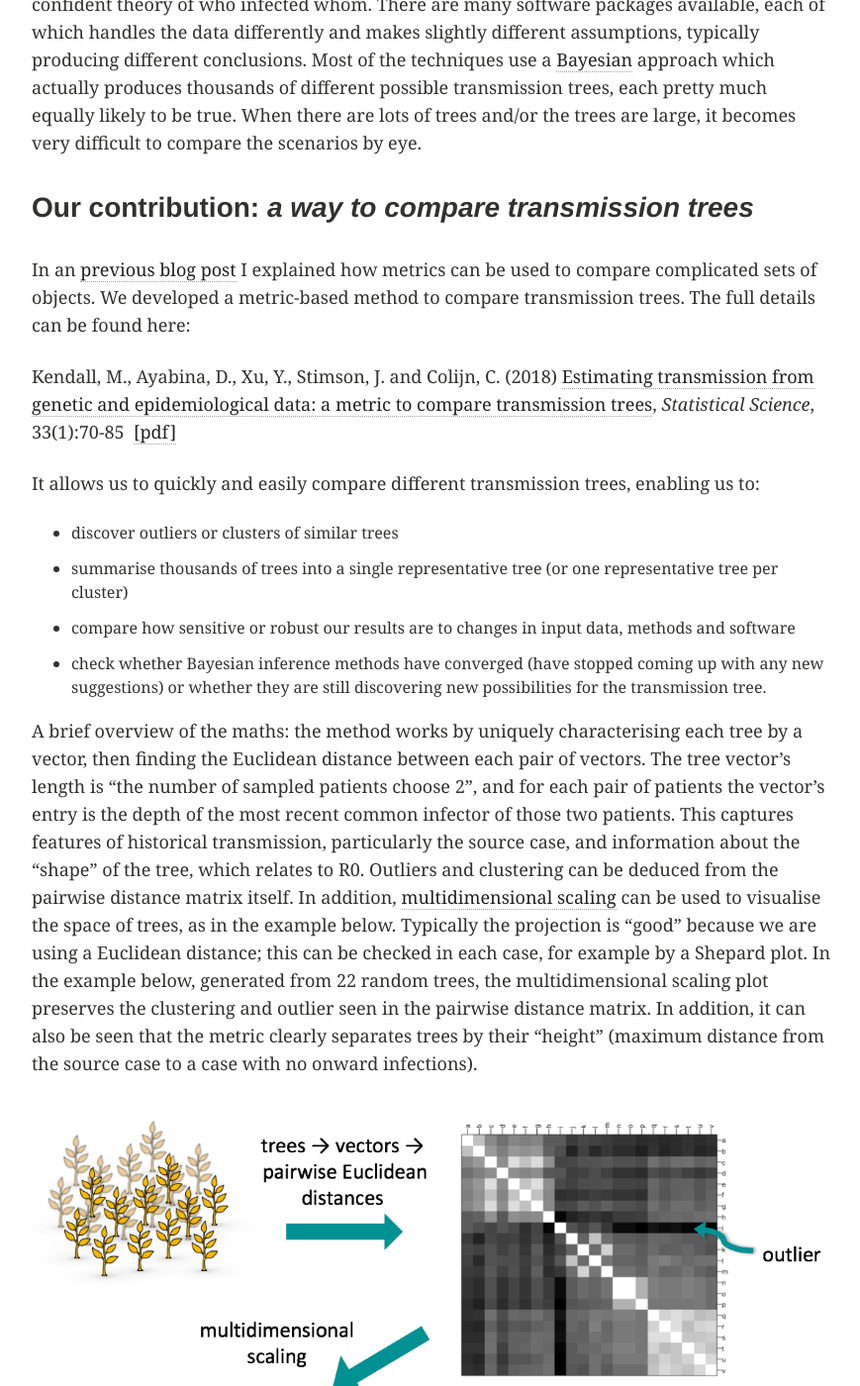
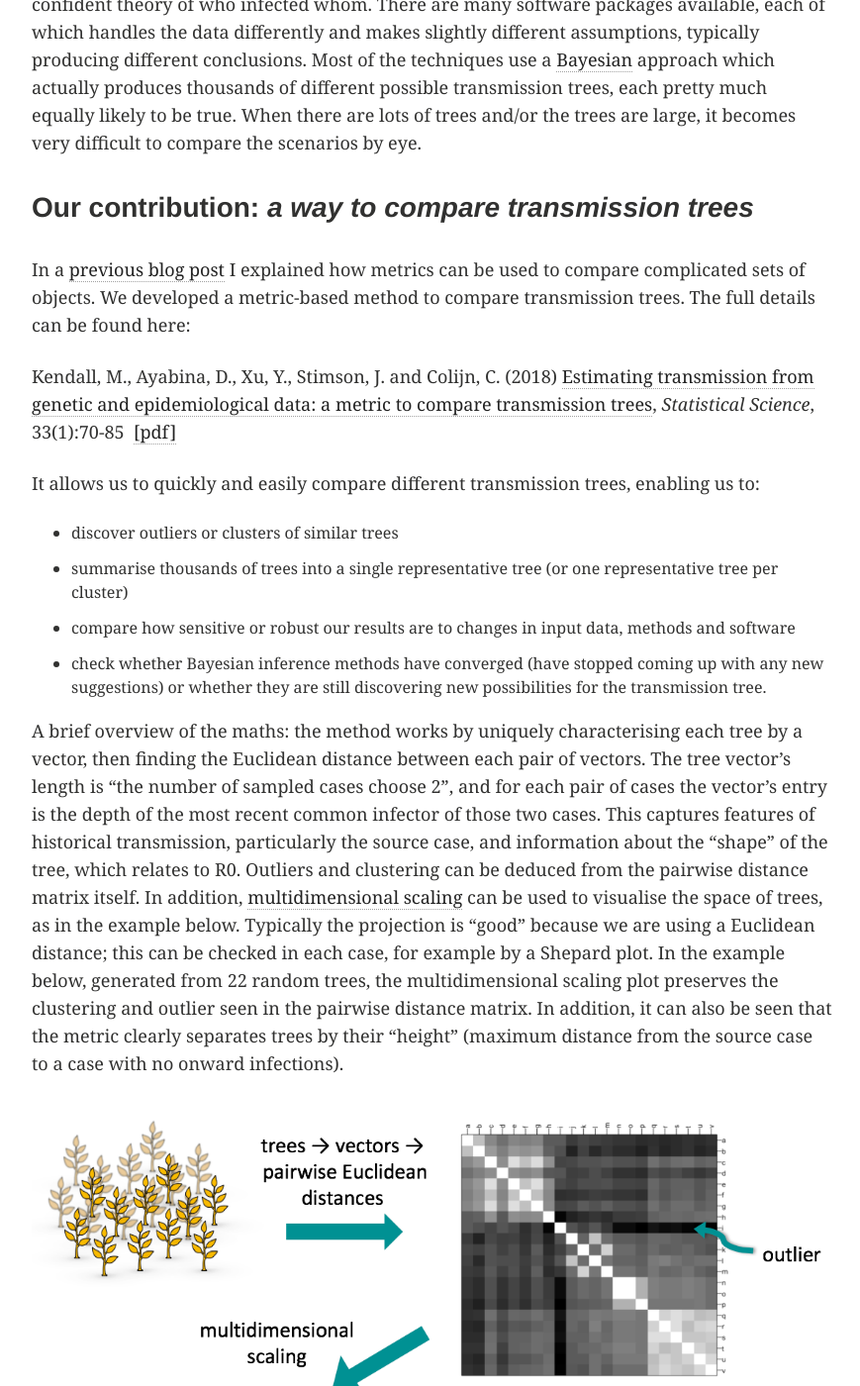
Before and after one commit to MichelleKendall/MichelleKendall.github.io, a Jekyll site: the page built from _posts/2018-06-11-Knowing-who-infected-whom.md, in a window 1280 px wide and 1400 px high, scrolled down 2244 px. Shown: the whole window at 99% size, without its empty margins (64-933 px from the left). Built offline with Jekyll 4.4.1, drawn with Linux system fonts in a browser that asks for light colours; some web fonts are replaced; comment, search, counter and statistics services are not loaded; some of the changed text lies outside the part shown.

Commit message:
Fixing typos

```diff
--- a/_posts/2018-06-11-Knowing-who-infected-whom.md
+++ b/_posts/2018-06-11-Knowing-who-infected-whom.md
@@ -49,7 +49,7 @@ When there are lots of trees and/or the trees are large, it becomes very difficu
 
 ### Our contribution: _a way to compare transmission trees_
 
-In an <a href="https://michellekendall.github.io//blog/metrics/" target="_blank"> previous blog post</a> I explained how metrics can be used to compare complicated sets of objects.
+In a <a href="https://michellekendall.github.io//blog/metrics/" target="_blank"> previous blog post</a> I explained how metrics can be used to compare complicated sets of objects.
 We developed a metric-based method to compare transmission trees.
 The full details can be found here:
 
@@ -63,7 +63,7 @@ It allows us to quickly and easily compare different transmission trees, enablin
 * check whether Bayesian inference methods have converged (have stopped coming up with any new suggestions) or whether they are still discovering new possibilities for the transmission tree.
 
 A brief overview of the maths: the method works by uniquely characterising each tree by a vector, then finding the Euclidean distance between each pair of vectors.
-The tree vector's length is "the number of sampled patients choose 2", and for each pair of patients the vector's entry is the depth of the most recent common infector of those two patients.
+The tree vector's length is "the number of sampled cases choose 2", and for each pair of cases the vector's entry is the depth of the most recent common infector of those two cases.
 This captures features of historical transmission, particularly the source case, and information about the "shape" of the tree, which relates to R0.
 Outliers and clustering can be deduced from the pairwise distance matrix itself.
 In addition, <a href="https://en.wikipedia.org/wiki/Multidimensional_scaling" target="_blank"> multidimensional scaling</a> can be used to visualise the space of trees, as in the example below.
```
Also changed, not shown: other parts of _posts/2018-06-11-Knowing-who-infected-whom.md (+1 -1 lines).
